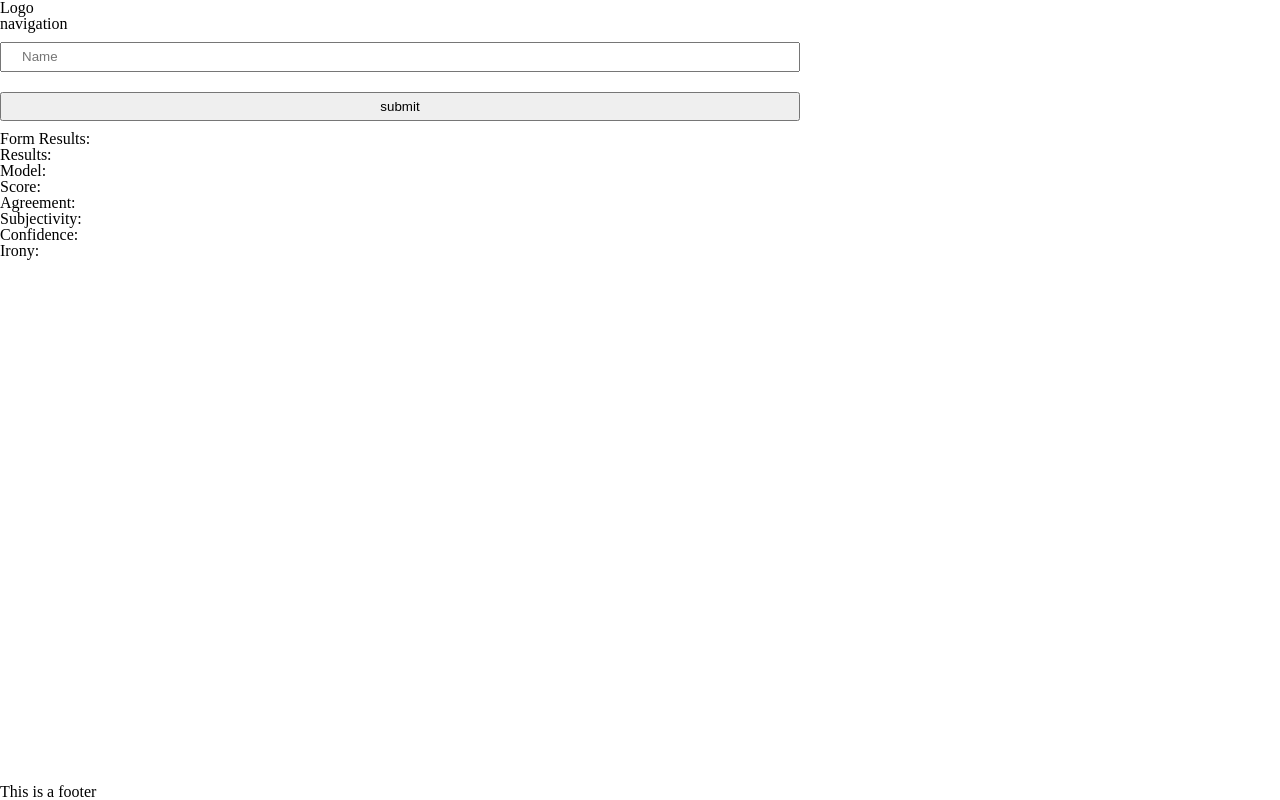
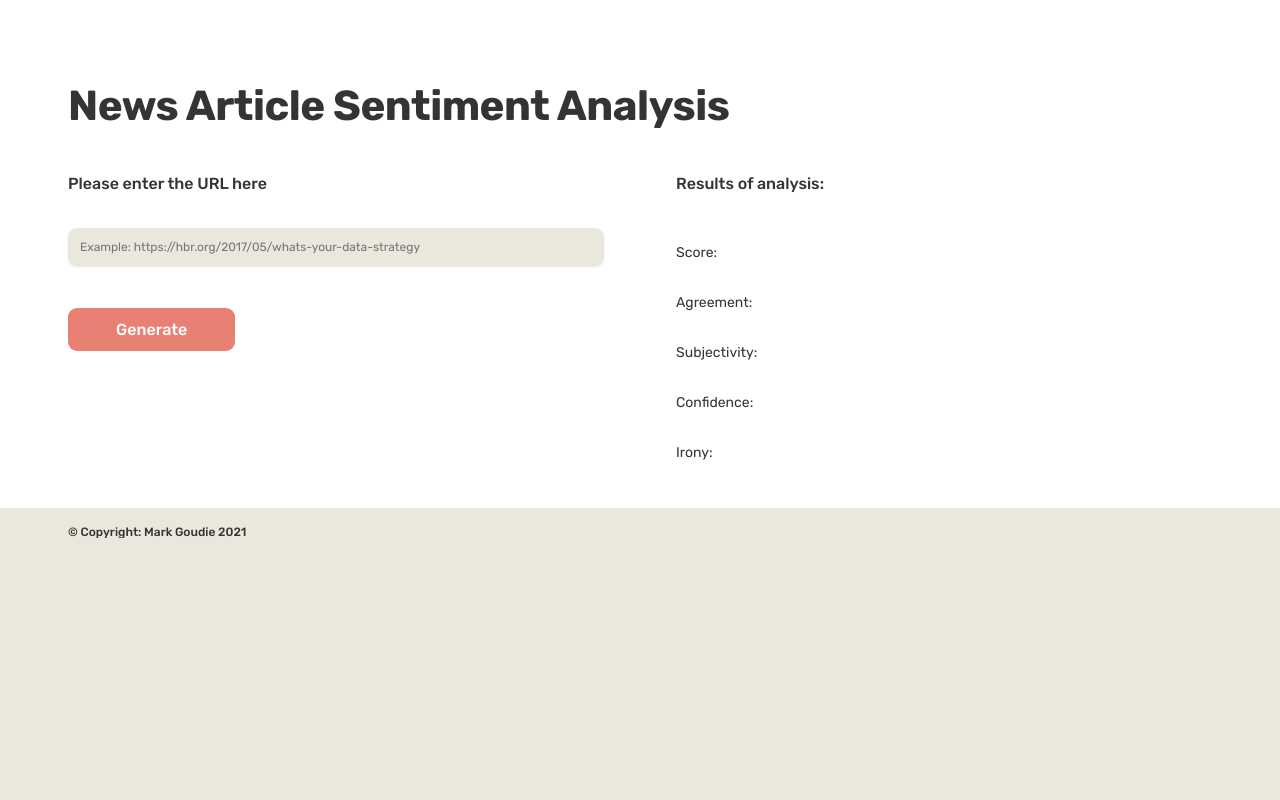
Before and after one commit to mark-goudie/Udacity-Project-4, a website built with webpack: page src/client/views/index.html in a window 1280 px wide. Built offline with nearby package versions, Linux system fonts and the light colour scheme.

Commit message:
stying updates to client UI

```diff
--- a/src/client/js/formHandler.js
+++ b/src/client/js/formHandler.js
@@ -3,23 +3,11 @@ function handleSubmit(event) {
 
   // check what text was put into the form field
   let formText = document.getElementById("name").value;
-  //     checkForName(formText)
-
-  //     console.log("::: Form Submitted :::")
-  //     fetch('http://localhost:8080/test')
-  //     .then(res => res.json())
-  //     .then(function(res) {
-  //         document.getElementById('results').innerHTML = res.message
-  //     })
-  // }
-
-  // export { handleSubmit }
-
   const data = {
     formText,
   };
   if (Client.checkForName(formText)) {
-    fetch("http://localhost:8080/clientInput", {
+    fetch("http://localhost:8081/clientInput", {
       method: "POST",
       credentials: "same-origin",
       headers: {
@@ -27,21 +15,20 @@ function handleSubmit(event) {
       },
       body: JSON.stringify(data),
     })
-      .then((res) => res.json())
-      .then(function (res) {
-        document.getElementById("model").innerHTML = "Model: " + res.model;
+      .then((response) => response.json())
+      .then(function (response) {
         document.getElementById("score_tag").innerHTML =
-          "Score: " + res.score_tag;
+          "Score: " + response.score_tag;
         document.getElementById("agreement").innerHTML =
-          "Agreement: " + res.agreement;
+          "Agreement: " + response.agreement;
         document.getElementById("subjectivity").innerHTML =
-          "Subjectivity: " + res.subjectivity;
+          "Subjectivity: " + response.subjectivity;
         document.getElementById("confidence").innerHTML =
-          "Confidence: " + res.confidence;
-        document.getElementById("irony").innerHTML = "Irony: " + res.irony;
+          "Confidence: " + response.confidence;
+        document.getElementById("irony").innerHTML = "Irony: " + response.irony;
       });
   } else {
-    alert("Please enter a valid URL");
+    alert("The URL is not generating a valid response, please try again.");
   }
 }
 
--- a/src/client/styles/base.scss
+++ b/src/client/styles/base.scss
@@ -1,14 +1,38 @@
-body {
-    display: flex;
-    flex-direction: column;
-    min-height: 100vh;
+.container {
+  background-color: #fff;
+  padding: 3.6rem;
 }
 
-main {
-    flex: 2;
+.grid {
+  max-width: 130rem;
+  display: grid;
+  margin: 0 auto;
+  padding: 0 3.2rem;
+  grid-template-columns: repeat(2, 1fr);
+  align-items: center;
+  gap: 7.2rem;
 }
 
-section {
-    max-width: 800px;
-    margin: 50px auto;
+.contentbox {
+  display: flex;
+  flex-direction: column;
+  align-self: start;
+  gap: 2.4rem;
 }
+
+.contentbox label {
+  display: block;
+  font-size: 1.6rem;
+  font-weight: 500;
+  margin-bottom: 1.2rem;
+}
+
+h1 {
+  font-size: 4.2rem;
+  font-weight: 700;
+  line-height: 1.05;
+  letter-spacing: -0.5px;
+  color: #343432;
+  margin: 4.8rem 0 4.8rem 0;
+  padding-left: 3.2rem;
+}
--- a/src/client/styles/form.scss
+++ b/src/client/styles/form.scss
@@ -1,12 +1,65 @@
-form {
-    border: 1px solid #545454;
-    border-radius: 3px;
-    padding: 40px;
+.contentbox input,
+.contentbox textarea,
+.contentbox select {
+  width: 100%;
+  padding: 1.2rem;
+  font-size: 1.2rem;
+  font-family: inherit;
+  color: inherit;
+  border: none;
+  background-color: #eae7dc;
+  border-radius: 9px;
+  box-shadow: 0 1px 2px rgba(0, 0, 0, 0.1);
 }
 
-input {
-    padding: 5px 20px;
-    width: 100%;
-    line-height: 16px;
-    margin: 10px 0;
+button {
+  background-color: #ba665d;
+  /* align-self: end; */
+  padding: 1.2rem;
 }
+
+.btn-cta,
+.btn-cta:link,
+.btn-cta:visited {
+  display: inline-block;
+  background-color: #e98074;
+  color: #fff;
+  font-size: 1.6rem;
+  padding: 1.2rem 4.8rem;
+  border-radius: 9px;
+  font-weight: 500;
+  transition: 0.3s;
+  border: none;
+  cursor: pointer;
+  font-family: inherit;
+  text-decoration: none;
+  margin: 4.2rem 0 4.2rem 0;
+}
+
+.btn-cta:hover,
+.btn-cta:active {
+  background-color: #d27368;
+}
+
+.title {
+  display: block;
+  font-size: 1.6rem;
+  font-weight: 500;
+  margin-bottom: 3rem;
+}
+
+#score_tag,
+#agreement,
+#subjectivity,
+#confidence,
+#irony {
+  font-size: 1.4rem;
+  padding: 0 0 1.2rem 0;
+}
+
+footer {
+  font-size: 1.2rem;
+  font-family: inherit;
+  margin: 1.8rem 0 0 6.8rem;
+  font-weight: 500;
+}
--- a/src/client/styles/resets.scss
+++ b/src/client/styles/resets.scss
@@ -1,55 +1,19 @@
-/* http://meyerweb.com/eric/tools/css/reset/
-   v2.0 | 20110126
-   License: none (public domain)
-*/
-
 * {
-    box-sizing: border-box;
+  padding: 0;
+  margin: 0;
+  box-sizing: border-box;
 }
 
-html, body, div, span, applet, object, iframe,
-h1, h2, h3, h4, h5, h6, p, blockquote, pre,
-a, abbr, acronym, address, big, cite, code,
-del, dfn, em, img, ins, kbd, q, s, samp,
-small, strike, strong, sub, sup, tt, var,
-b, u, i, center,
-dl, dt, dd, ol, ul, li,
-fieldset, form, label, legend,
-table, caption, tbody, tfoot, thead, tr, th, td,
-article, aside, canvas, details, embed,
-figure, figcaption, footer, header, hgroup,
-menu, nav, output, ruby, section, summary,
-time, mark, audio, video {
-	margin: 0;
-	padding: 0;
-	border: 0;
-	font-size: 100%;
-	font: inherit;
-	vertical-align: baseline;
+html {
+  font-size: 62.5%;
+  overflow-x: hidden;
 }
-/* HTML5 display-role reset for older browsers */
-article, aside, details, figcaption, figure,
-footer, header, hgroup, menu, nav, section {
-	display: block;
+
+body {
+  font-family: "Rubik", sans-serif;
+  line-height: 1;
+  font-weight: 400;
+  color: #343432;
+  overflow-x: hidden;
+  background-color: #eae7dc;
 }
-body {
-	line-height: 1;
-}
-ol, ul {
-	list-style: none;
-}
-blockquote, q {
-	quotes: none;
-}
-blockquote:before, blockquote:after,
-q:before, q:after {
-	content: '';
-	content: none;
-}
-table {
-	border-collapse: collapse;
-	border-spacing: 0;
-}
-ul {
-    list-style-type: none;
-}
--- a/src/client/views/index.html
+++ b/src/client/views/index.html
@@ -1,50 +1,60 @@
 <!DOCTYPE html>
-<html lang="en" dir="ltr">
+<html lang="en">
   <head>
-    <meta charset="utf-8" />
-    <title>Test</title>
+    <meta charset="UTF-8" />
+    <meta http-equiv="X-UA-Compatible" content="IE=edge" />
+    <meta name="viewport" content="width=device-width, initial-scale=1.0" />
+    <title>News Article Sentiment Analysis</title>
+
+    <link rel="preconnect" href="https://fonts.googleapis.com" />
+    <link rel="preconnect" href="https://fonts.gstatic.com" crossorigin />
+    <link
+      href="https://fonts.googleapis.com/css2?family=Rubik:ital,wght@0,400;0,500;0,700;1,400;1,500&display=swap"
+      rel="stylesheet"
+    />
   </head>
 
   <body>
-    <header>
-      <div class="">Logo</div>
-      <div class="">navigation</div>
-    </header>
-
-    <main>
-      <section>
+    <main class="container">
+      <h1>News Article Sentiment Analysis</h1>
+      <div class="grid">
+        <div class="contentbox">
+          <label for="name">Please enter the URL here</label>
           <form class="" onsubmit="return Client.handleSubmit(event)">
             <input
               id="name"
               type="text"
               name="input"
               value=""
-            placeholder="Name"
+              placeholder="Example: https://hbr.org/2017/05/whats-your-data-strategy"
             />
-          <input
+            <button
+              class="btn-cta"
+              id="generate"
               type="submit"
               name=""
               value="submit"
               onclick="return Client.handleSubmit(event)"
               onsubmit="return handleSubmit(event)"
-          />
+            >
+              Generate
+            </button>
           </form>
-      </section>
+        </div>
+        <div class="contentbox">
+          <div class="title">Results of analysis:</div>
 
-      <section>
-        <strong>Form Results:</strong>
-        <div id="results">Results:</div>
-        <div id="model">Model:</div>
           <div id="score_tag">Score:</div>
           <div id="agreement">Agreement:</div>
           <div id="subjectivity">Subjectivity:</div>
           <div id="confidence">Confidence:</div>
           <div id="irony">Irony:</div>
-      </section>
+        </div>
+      </div>
     </main>
 
     <footer>
-      <p>This is a footer</p>
+      <p>&copy Copyright: Mark Goudie 2021</p>
     </footer>
     <script>
       if ("serviceWorker" in navigator) {
```
Also changed, not shown: __test__/formHandler.test.js (+3 -7 lines), __test__/name.Checker.test.js (+3 -7 lines), src/server/index.js (+9 -9 lines). Lines whose indentation alone changed are shown as unchanged.
